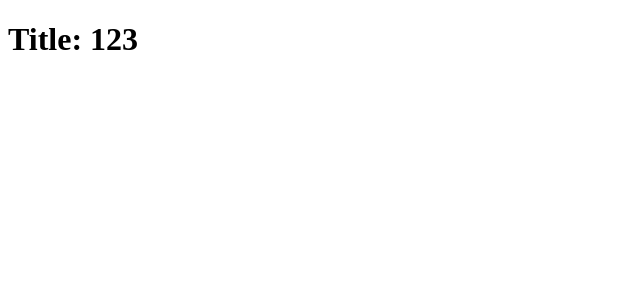
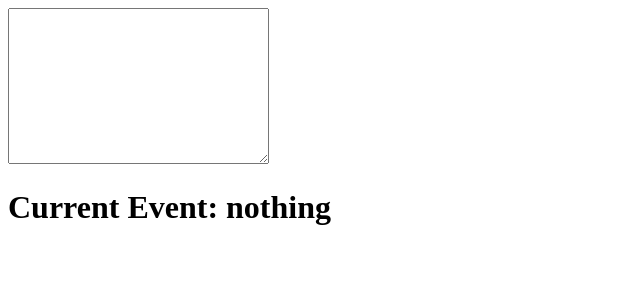
Before and after one commit to TonyTran0209/create-react-app, a React (Create React App) app: page / in a window 1280 px wide. Shown: the top 300 px of the page, without its empty margins (0-640 px from the left). Built offline with nearby package versions, Linux system fonts and the light colour scheme.

Commit message:
8. Normalize Events with Reacts Synthetic Event System https://egghead.io/lessons/react-react-synthetic-event-system
Event Listener

```diff
--- a/src/App.js
+++ b/src/App.js
@@ -1,55 +1,34 @@
 import React from 'react';
 
-/* 1st way
 class App extends React.Component {
-    render() {
-        return React.createElement('h1', null, '1st Hello')
+    constructor(){
+        super();
+        this.state = {currentEvent: 'nothing'}
+        this.update = this.update.bind(this)
     }
-}
-*/
-
-/* 2nd way
-class App extends React.Component {
-    render() {
-        return <h1>2nd Hello</h1>
+    update(e){
+        this.setState({currentEvent: e.type})
     }
-}
-*/
-
-// 3rd way
-// const App = () => <h1>3rd Hello</h1>
-
-/* multi-lines
-class App extends React.Component {
-    render() {
+    render(){
         return (
             <div>
-                <b>Hello</b>
-                <b>Tony</b>
+                <textarea
+                    onKeyPress={this.update}
+                    onCopy={this.update}
+                    onCut={this.update}
+                    onPaste={this.update}
+                    onFocus={this.update}
+                    onBlur={this.update}
+                    onDoubleClick={this.update}
+                    onTouchStart={this.update}
+                    onTouchMove={this.update}
+                    onTouchEnd={this.update}
+                    cols="30"
+                    rows="10" />
+                <h1>Current Event: {this.state.currentEvent}</h1>
             </div>
         )
     }
 }
-*/
-
-class App extends React.Component {
-    render() {
-        return <Title text="123" />
-    }
-}
-
-const Title = (props) => <h1>Title: {props.text}</h1>
-
-Title.propTypes = {
-    // text: React.PropTypes.string.isRequired
-    text(props, propName, component){
-        if(!(propName in props)){
-            return new Error(`missing ${propName}`)
-        }
-        if(props[propName].length < 6){
-            return new Error(`${propName} was too short`)
-        }
-    }
-}
 
 export default App
```
